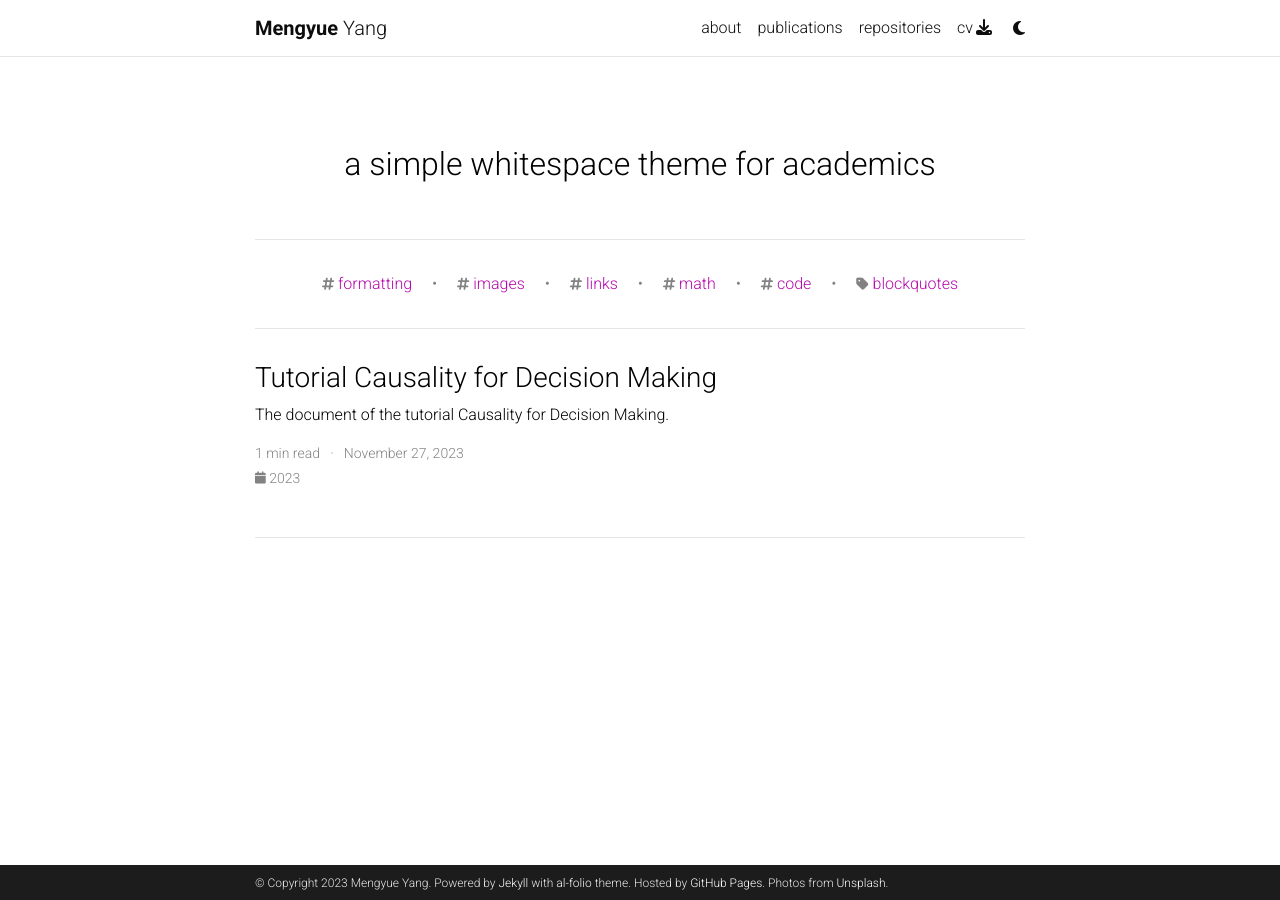
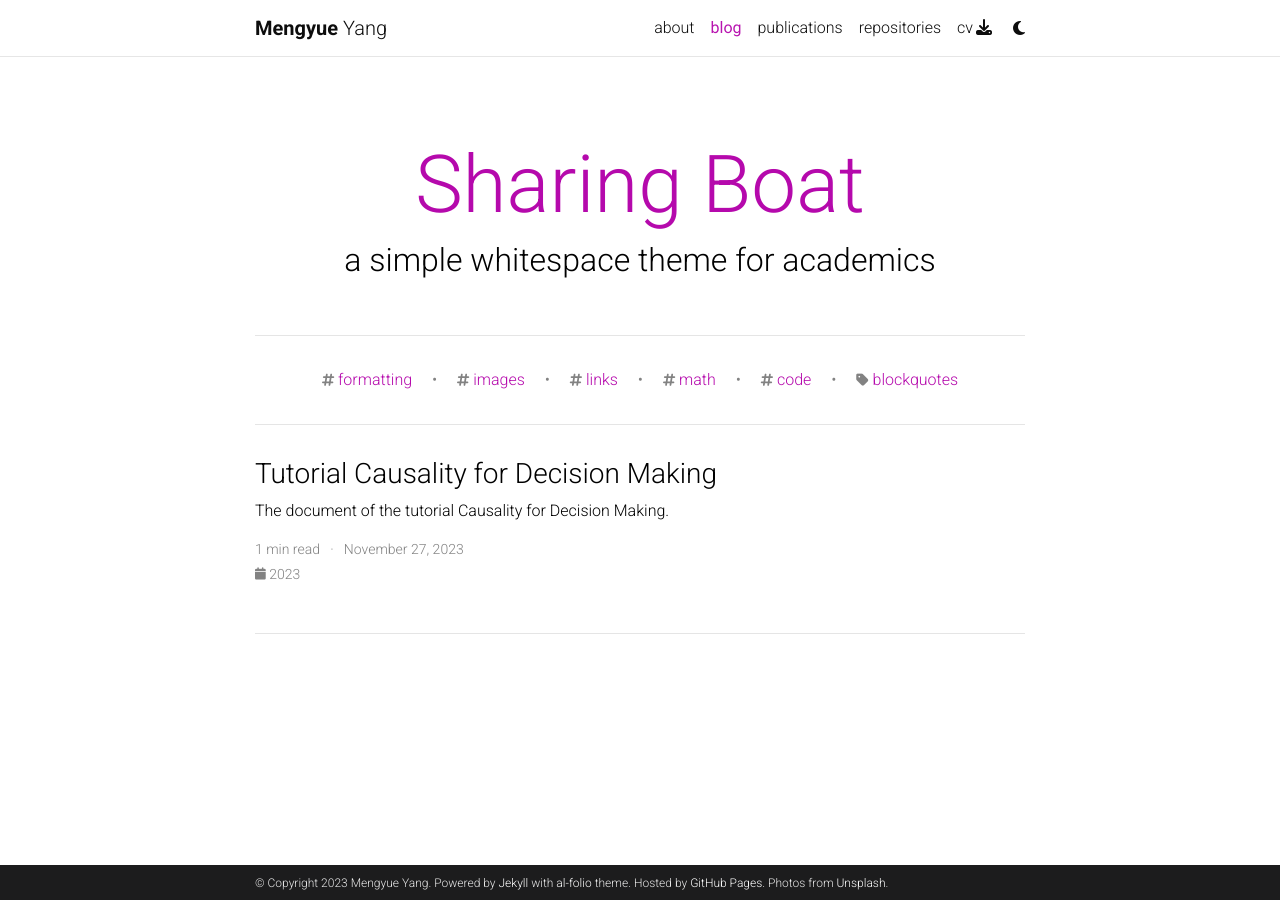
Before and after one commit to ymy4323460/ymy4323460.github.io, a Jekyll site: the page built from blog/index.html, in a window 1280 px wide. Built offline with Jekyll 4.4.1, drawn with Linux system fonts in a browser that asks for light colours; the list of posts is cut into pages by our own code; comment, search, counter and statistics services are not loaded; a style sheet for code colours, icons or effects is not loaded.

Commit message:
Update _config.yml

```diff
--- a/_config.yml
+++ b/_config.yml
@@ -124,8 +124,8 @@
 # Blog
 # -----------------------------------------------------------------------------
 
-blog_name:  # blog_name will be displayed in your blog page
-blog_nav_title:  # your blog must have a title for it to be displayed in the nav bar
+blog_name: Sharing Boat # blog_name will be displayed in your blog page
+blog_nav_title: blog # your blog must have a title for it to be displayed in the nav bar
 blog_description: a simple whitespace theme for academics
 permalink: /blog/:year/:title/
 
```
